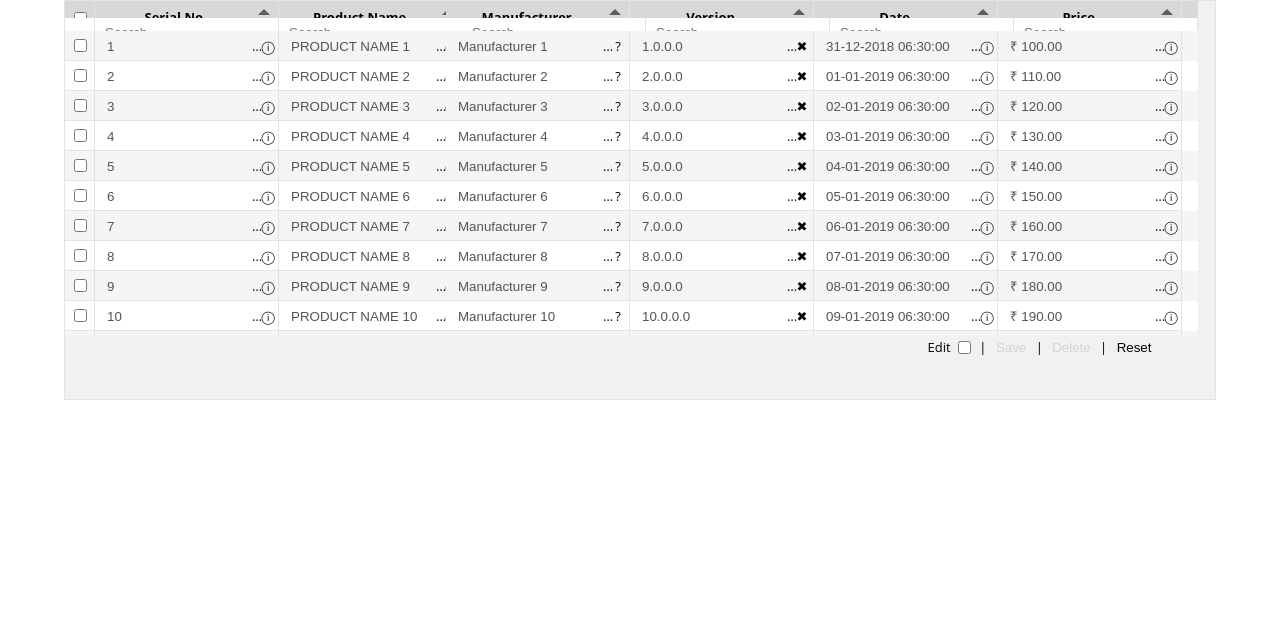
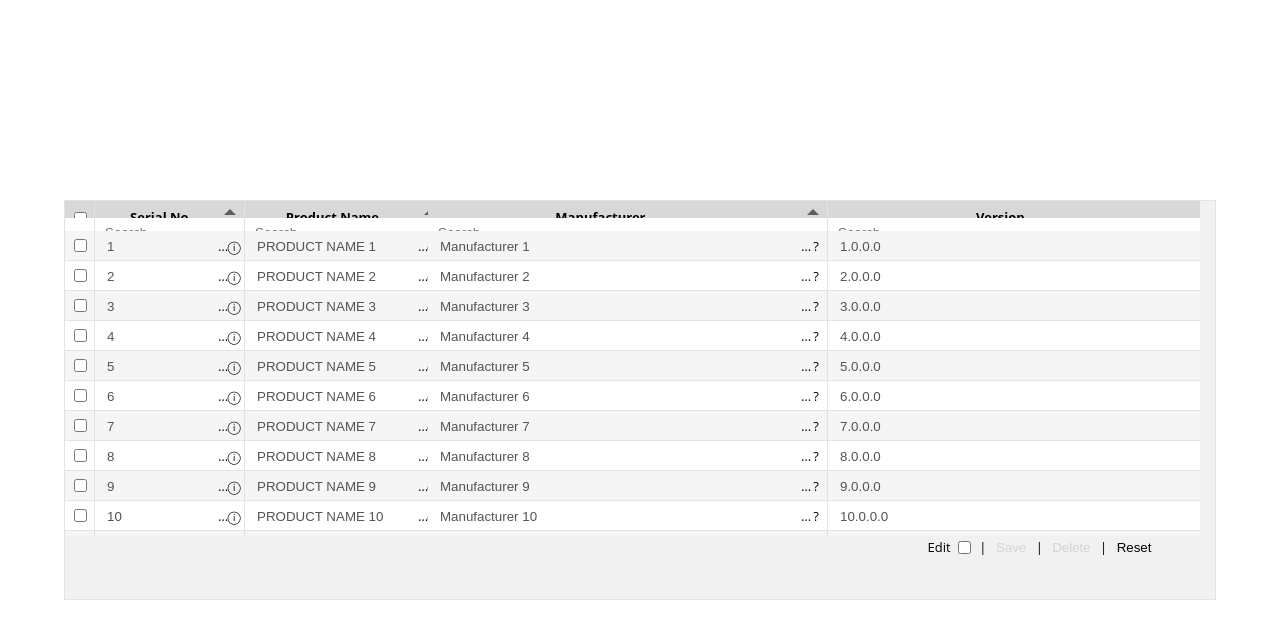
Before and after one commit to Saurodip/Datatable, an Angular app: page / in a window 1280 px wide. Shown: the top 638 px of the page. Built offline with nearby package versions, Linux system fonts and the light colour scheme.

Commit message:
Datatable

```diff
--- a/src/app/app.component.html
+++ b/src/app/app.component.html
@@ -3,7 +3,7 @@
         class="app-datatable"
         [checkboxSelection]="true"
         [filter]="dataTableFilterType.Column"
-        [columnResponsive]="true"
+        [columnResponsive]="false"
         [data]="data"
         [dataLoadingPattern]="dataTableLoadingPattern.VirtualScrolling"
         [filterTextLimit]="50"
--- a/src/app/app.component.scss
+++ b/src/app/app.component.scss
@@ -1,5 +1,10 @@
 .app-datatable-container {
+    bottom: 0px;
     height: 400px;
+    left: 0px;
     margin: auto;
+    position: absolute;
+    right: 0px;
+    top: 0px;
     width: 90%;
 }
--- a/src/app/datatable/component/datatable.component.html
+++ b/src/app/datatable/component/datatable.component.html
@@ -8,12 +8,11 @@
                         <input type="checkbox" id="datatable-select-all-checkbox"
                             (change)="onSelectDataTableSelectAll($event)">
                     </div>
-                    <div title="{{ dtHeader?.title }}" class="datatable-header custom-header-style"
+                    <div title="{{ dtHeader?.title }}" id="datatable-header-{{ dtHeader?.Index }}" class="datatable-header custom-header-style"
                         [ngStyle]="{ 'width': columnResponsive ? responsiveColumnWidth : dtHeader?.columnWidth }"
-                        *ngFor="let dtHeader of frozenHeader; let i = index"
-                        (click)="onApplySort($event, dtHeader?.propertyName, dtHeader?.type)">
+                        *ngFor="let dtHeader of frozenHeader; let i = index">
                         <div class="header-name">{{ dtHeader?.title }}</div>
-                        <div class="sort-icon-container">
+                        <div class="sort-icon-container" (click)="onApplySort($event, dtHeader?.propertyName, dtHeader?.type)">
                             <i *ngIf="sortFields[dtHeader?.propertyName] === 0 || sortFields[dtHeader?.propertyName] === -1" class="ascending-arrow"></i>
                             <i *ngIf="sortFields[dtHeader?.propertyName] === 0 || sortFields[dtHeader?.propertyName] === 1" class="descending-arrow"></i>
                         </div>
@@ -76,12 +75,11 @@
             <div class="datatable-header-wrapper">
                 <div class="datatable-header-container"
                     [ngStyle]="{ 'display': columnResponsive ? 'flex' : 'inline-flex' }">
-                    <div title="{{ dtHeader?.title }}" class="datatable-header custom-header-style"
+                    <div title="{{ dtHeader?.title }}" id="datatable-header-{{ dtHeader?.Index }}" class="datatable-header custom-header-style"
                         [ngStyle]="{ 'width': columnResponsive ? responsiveColumnWidth : dtHeader?.columnWidth }"
-                        *ngFor="let dtHeader of scrollableHeader; let i = index"
-                        (click)="onApplySort($event, dtHeader?.propertyName, dtHeader?.type)">
+                        *ngFor="let dtHeader of scrollableHeader; let i = index">
                         <div class="header-name">{{ dtHeader?.title }}</div>
-                        <div class="sort-icon-container">
+                        <div class="sort-icon-container" (click)="onApplySort($event, dtHeader?.propertyName, dtHeader?.type)">
                             <i *ngIf="sortFields[dtHeader?.propertyName] === 0 || sortFields[dtHeader?.propertyName] === -1" class="ascending-arrow"></i>
                             <i *ngIf="sortFields[dtHeader?.propertyName] === 0 || sortFields[dtHeader?.propertyName] === 1" class="descending-arrow"></i>
                         </div>
--- a/src/app/datatable/component/datatable.component.scss
+++ b/src/app/datatable/component/datatable.component.scss
@@ -74,7 +74,6 @@ $text-color: #e3e3e3;
                     border-bottom: $cell-border;
                     border-right: $cell-border;
                     box-sizing: border-box;
-                    cursor: pointer;
                     display: flex;
                     padding-left: 5px;
                     position: relative;
@@ -86,7 +85,7 @@ $text-color: #e3e3e3;
                     }
 
                     .sort-icon-container {
-                        width: 15%;
+                        width: 10%;
 
                         i {
                             cursor: pointer;
@@ -260,6 +259,7 @@ $text-color: #e3e3e3;
                     background-color: transparent;
                     border: none;
                     cursor: pointer;
+
                     &:disabled {
                         color: lightgray;
                         cursor: not-allowed;
--- a/src/app/datatable/component/datatable.component.ts
+++ b/src/app/datatable/component/datatable.component.ts
@@ -90,6 +90,7 @@ export class DataTableComponent implements OnInit, AfterViewInit, AfterViewCheck
     private paginationData: object[];
     private listOfEditedDataTableRows: object[];
     private toolbarAction: DataTableToolbarActionType;
+    private dataTableColumnCurrentPosition: number;
 
     constructor(
         private dataTableActionsToolbarService: DataTableActionsToolbarService,
@@ -128,6 +129,7 @@ export class DataTableComponent implements OnInit, AfterViewInit, AfterViewCheck
         this.paginationData = [];
         this.listOfEditedDataTableRows = [];
         this.toolbarAction = DataTableToolbarActionType.None;
+        this.dataTableColumnCurrentPosition = 0;
     }
 
     ngOnInit() {
@@ -140,11 +142,7 @@ export class DataTableComponent implements OnInit, AfterViewInit, AfterViewCheck
                 const headerInfo = this.dataTableUIService.onCalculateDataTableHeaderWidth(this.dataTable.nativeElement, this.header, this.columnResponsive);
                 Object.assign(this, headerInfo);
             }
-            if (this.header && this.header.length > 0) {
-                this.frozenHeader = this.header.filter((header: DataTableHeader) => header.frozen);
-                this.scrollableHeader = this.header.filter((header: DataTableHeader) => !header.frozen);
-                this.onInitializeDataTableFields();
-            }
+            this.onInitializeDataTableFields();
             /* In case, any of the data loading pattern is applied, then displaying data based on that */
             this.onDisplayDataBasedOnLoadingPattern(this.dataCollection);
         }, 0);
@@ -189,12 +187,16 @@ export class DataTableComponent implements OnInit, AfterViewInit, AfterViewCheck
      */
     private onInitializeDataTableFields = (): void => {
         if (this.header && this.header.length > 0) {
-            this.header.forEach((header: DataTableHeader) => {
+            this.header.forEach((header: DataTableHeader, index: number) => {
+                /* Setting unique index value to each column header to use for individual column identification */
+                header['Index'] = index + 1;
                 if (this.filterType === DataTableFilterType.Column || this.filterType === DataTableFilterType.CustomColumn) {
                     this.filteredTextFields[header.propertyName] = '';
                 }
                 this.sortFields[header.propertyName] = DataTableSortOrder.None;
             });
+            this.frozenHeader = this.header.filter((header: DataTableHeader) => header.frozen);
+            this.scrollableHeader = this.header.filter((header: DataTableHeader) => !header.frozen);
         }
     }
 
--- a/src/app/datatable/services/datatable.element-reference.service.ts
+++ b/src/app/datatable/services/datatable.element-reference.service.ts
@@ -18,6 +18,7 @@ export class DataTableElementReferenceService {
             case 'datatable-scrollable-area': return document.querySelector('.datatable-scrollable-area');
             case 'datatable-scrollable-header-wrapper': return document.querySelector('.datatable-scrollable-area .datatable-header-wrapper');
             case 'datatable-header-container': return document.querySelector('.datatable-header-container');
+            case 'datatable-header': return document.querySelector('#datatable-header-' + index);
             case 'datatable-scrollable-filter-wrapper': return document.querySelector('.datatable-scrollable-area .datatable-filter-wrapper');
             case 'datatable-filter-container': return document.querySelector('.datatable-filter-container');
             case 'datatable-select-all-checkbox': return document.querySelector('#datatable-select-all-checkbox');
```
